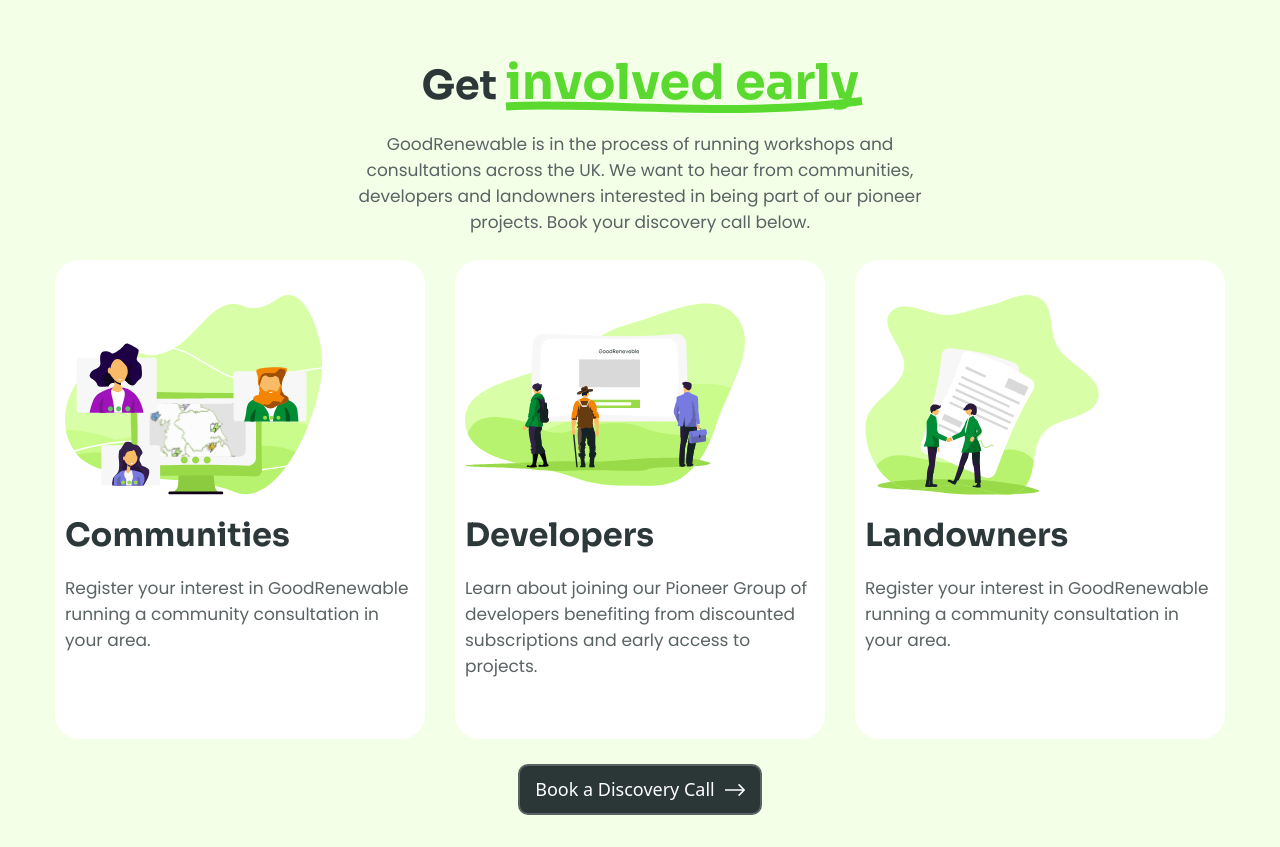
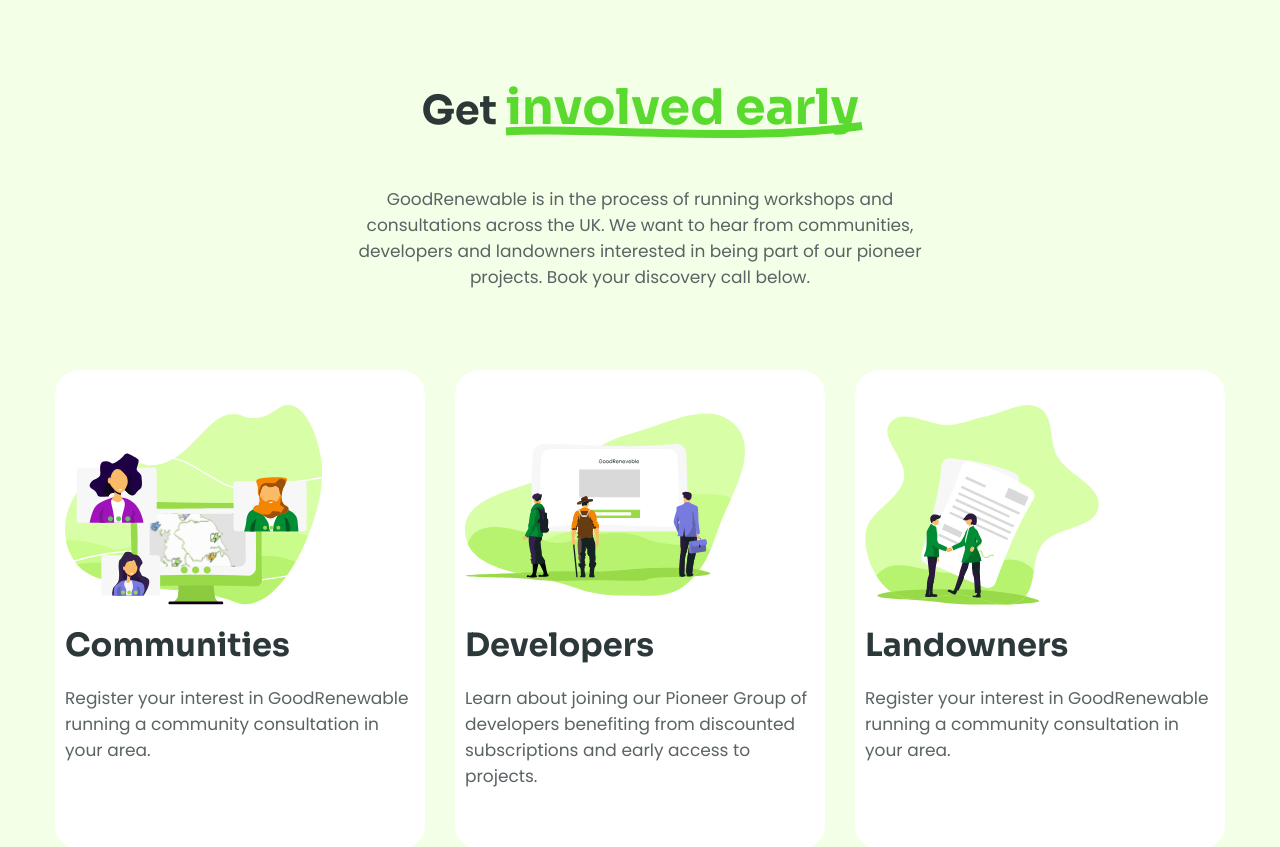
Before and after one commit to elghanbibadr/GoodRenewable, a React (Vite) app: page / in a window 1280 px wide. Shown: the part 4520-5367 px from the top of the page. Built offline with nearby package versions, Linux system fonts and the light colour scheme.

Commit message:
animate the callout section

```diff
--- a/src/componenet/Callout/Callout.jsx
+++ b/src/componenet/Callout/Callout.jsx
@@ -3,22 +3,30 @@
 import BookCallBtn from '../Nav/BookCallBtn'
 import { CalloutCardsData  } from './CalloutCardsData'
 import { Gridx3 } from '../UI/Gridx3'
+import AOS from 'aos';
+import 'aos/dist/aos.css';
 const Callout = () => {
+  AOS.init();
+
   return (
-    <div className='mt-40 p-4 md:grid md:grid-rows-[auto] items-center'>
-        <div className='md:text-center'>
-            <h3>Get <strong className='strong--taller lg:text-[4.9rem] '>involved early</strong></h3>
-            <p className='my-10 lg:w-1/2 lg:mx-auto'>
+    <div className='my-40 p-4 md:grid md:grid-rows-[auto] items-center'>
+        <div data-aos="zoom-in" className='md:text-center'>
+            <h3 className=' md:relative md:top-10' >Get <strong className='strong--taller lg:text-[4.9rem] '>involved early</strong></h3>
+            <p className='my-32 lg:w-1/2 lg:mx-auto'>
             GoodRenewable is in the process of running workshops and consultations across the UK. We want to hear from communities, developers and landowners interested in being part of our pioneer projects. Book your discovery call below.
             </p>
         </div>
 
         <BookCallBtn fill='white' className='py-4 md:mt-10 md:row-start-3 book-discoveryCall-btn md:mx-auto mb-20 bg-black hover:bg-paleWhite hover:text-black text-white' text='Book a Discovery Call'/>
-     <Gridx3>
-       {CalloutCardsData.map(({id,title,text,img})=>{
-          return <CalloutCard key={id} id={id} title={title} text={text} img={img} />;
-       })}
-     </Gridx3>
+     <div data-aos="fade-down"
+    data-aos-easing="linear"
+    data-aos-duration="1500">
+       <Gridx3 >
+         {CalloutCardsData.map(({id,title,text,img})=>{
+            return <CalloutCard key={id} id={id} title={title} text={text} img={img} />;
+         })}
+       </Gridx3>
+     </div>
     </div>
   )
 }
```
